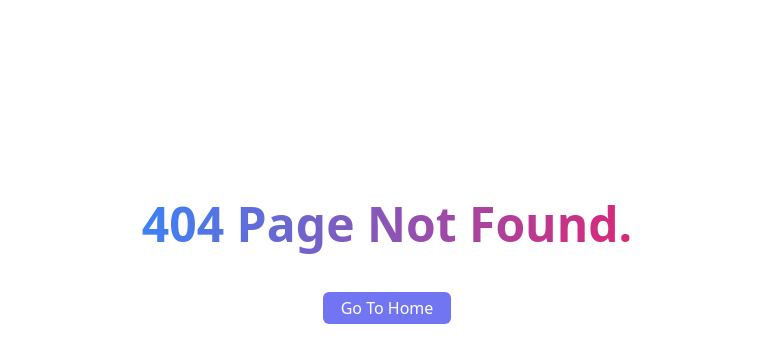
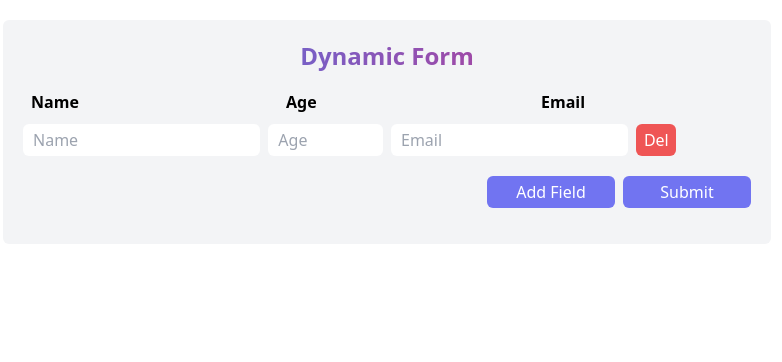
Before and after one commit to theabhipatel/react_gallary, a React (Vite) app: page /dynamic-form in a window 1280 px wide. Before the commit this address had no page. Shown: the top 362 px of the page, without its empty margins (253-1035 px from the left). Built offline with nearby package versions, Linux system fonts and the light colour scheme.

Commit message:
feat create dynamic input form

```diff
--- a/src/App.tsx
+++ b/src/App.tsx
@@ -6,6 +6,7 @@ import Home from "./screens/home/Home";
 import NotFound from "./screens/NotFound";
 import NewTodo from "./screens/todo/NewTodo";
 import UpdateTodo from "./screens/todo/UpdateTodo";
+import DynamicFrom from "./screens/dynamicForm/DynamicFrom";
 
 function App() {
   return (
@@ -17,6 +18,7 @@ function App() {
             <Route path="/todo" element={<Todo />} />
             <Route path="/todo/new" element={<NewTodo />} />
             <Route path="/todo/update/:id" element={<UpdateTodo />} />
+            <Route path="/dynamic-form" element={<DynamicFrom />} />
             <Route path="*" element={<NotFound />} />
           </Routes>
         </Provider>
--- /dev/null
+++ b/src/screens/dynamicForm/DynamicFrom.tsx
@@ -0,0 +1,122 @@
+import { ChangeEvent, FormEvent, useState } from "react";
+
+interface IFormField {
+  name: string;
+  age: string;
+  email: string;
+}
+
+const DynamicFrom = () => {
+  const [formFields, setFormFields] = useState<IFormField[]>([
+    { name: "", age: "", email: "" },
+  ]);
+
+  const handleChange = (e: ChangeEvent<HTMLInputElement>, index: number) => {
+    setFormFields((formFields) => {
+      const updatedFields = [...formFields];
+      updatedFields[index][e.target.name as keyof IFormField] = e.target.value;
+
+      return updatedFields;
+    });
+  };
+
+  const handleFormSubmit = (e: FormEvent<HTMLFormElement>) => {
+    e.preventDefault();
+    console.log("data --->", formFields);
+    alert("Form Submitted");
+  };
+
+  const handleAddMoreField = () => {
+    setFormFields((formFields) => [
+      ...formFields,
+      { name: "", age: "", email: "" },
+    ]);
+  };
+
+  const handleRemoveField = (index: number) => {
+    setFormFields((formFields) => formFields.filter((_, idx) => idx !== index));
+  };
+
+  return (
+    <div className="flex justify-center mt-5">
+      <div className="flex w-[90%] md:w-[60%] min-h-56 bg-gray-100 rounded-md flex-col gap-2 p-5">
+        <h1 className="text-2xl bg-clip-text bg-gradient-to-r from-blue-500 to-pink-600 font-bold text-transparent text-center mb-2">
+          Dynamic Form
+        </h1>
+
+        <form onSubmit={handleFormSubmit}>
+          <div className="flex gap-2 mb-2">
+            <input
+              placeholder="Name"
+              className="py-0.5 px-2 outline-none bg-transparent placeholder:text-black placeholder:font-semibold"
+              disabled
+            />
+            <input
+              placeholder="Age"
+              className="py-0.5 px-2 outline-none bg-transparent placeholder:text-black placeholder:font-semibold"
+              disabled
+            />
+            <input
+              placeholder="Email"
+              className="py-0.5 px-2 outline-none bg-transparent placeholder:text-black placeholder:font-semibold"
+              disabled
+            />
+          </div>
+          {formFields.map((field, index) => {
+            return (
+              <div key={index} className="grid grid-cols-12 my-2 gap-2 ">
+                <input
+                  type="text"
+                  name="name"
+                  placeholder="Name"
+                  value={field.name}
+                  onChange={(e) => handleChange(e, index)}
+                  className="py-0.5 px-2 rounded-md outline-none border-2 border-transparent focus:border-indigo-600 col-span-4"
+                />
+                <input
+                  type="number"
+                  name="age"
+                  placeholder="Age"
+                  value={field.age}
+                  onChange={(e) => handleChange(e, index)}
+                  className="py-0.5 px-2 rounded-md outline-none border-2 border-transparent focus:border-indigo-600 col-span-2"
+                />
+                <input
+                  type="text"
+                  name="email"
+                  placeholder="Email"
+                  value={field.email}
+                  onChange={(e) => handleChange(e, index)}
+                  className="py-0.5 px-2 rounded-md outline-none border-2 border-transparent focus:border-indigo-600 col-span-4"
+                />
+                <div className="w-full col-span-2">
+                  <button
+                    onClick={() => handleRemoveField(index)}
+                    className="bg-red-500/90 h-8 w-10 flex justify-center items-center rounded-md text-white"
+                  >
+                    Del
+                  </button>
+                </div>
+              </div>
+            );
+          })}
+
+          <div className="flex justify-end gap-2 mt-5">
+            <button
+              type="button"
+              onClick={handleAddMoreField}
+              className="bg-indigo-500/90 h-8 w-32 flex justify-center items-center rounded-md text-white"
+            >
+              Add Field
+            </button>
+            <button className="bg-indigo-500/90 h-8 w-32 flex justify-center items-center rounded-md text-white">
+              Submit
+            </button>
+          </div>
+        </form>
+      </div>
+    </div>
+  );
+};
+
+export default DynamicFrom;
```
